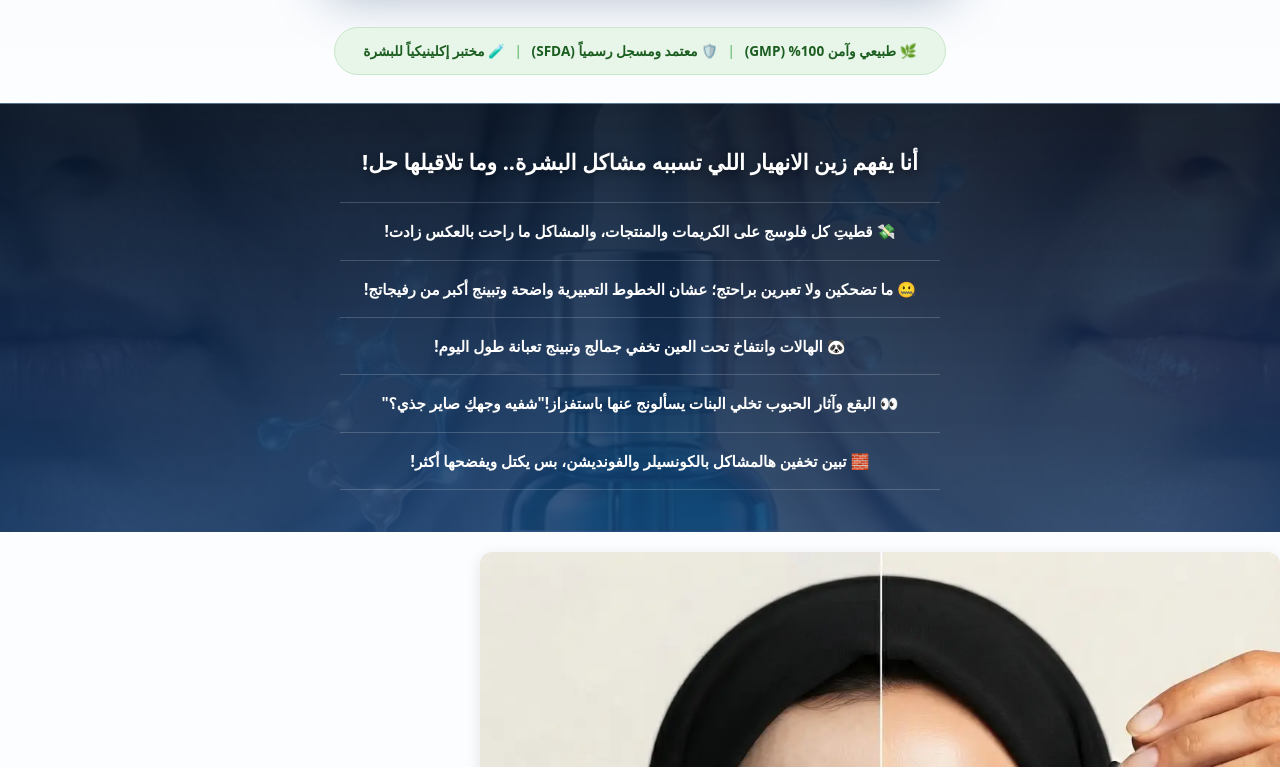
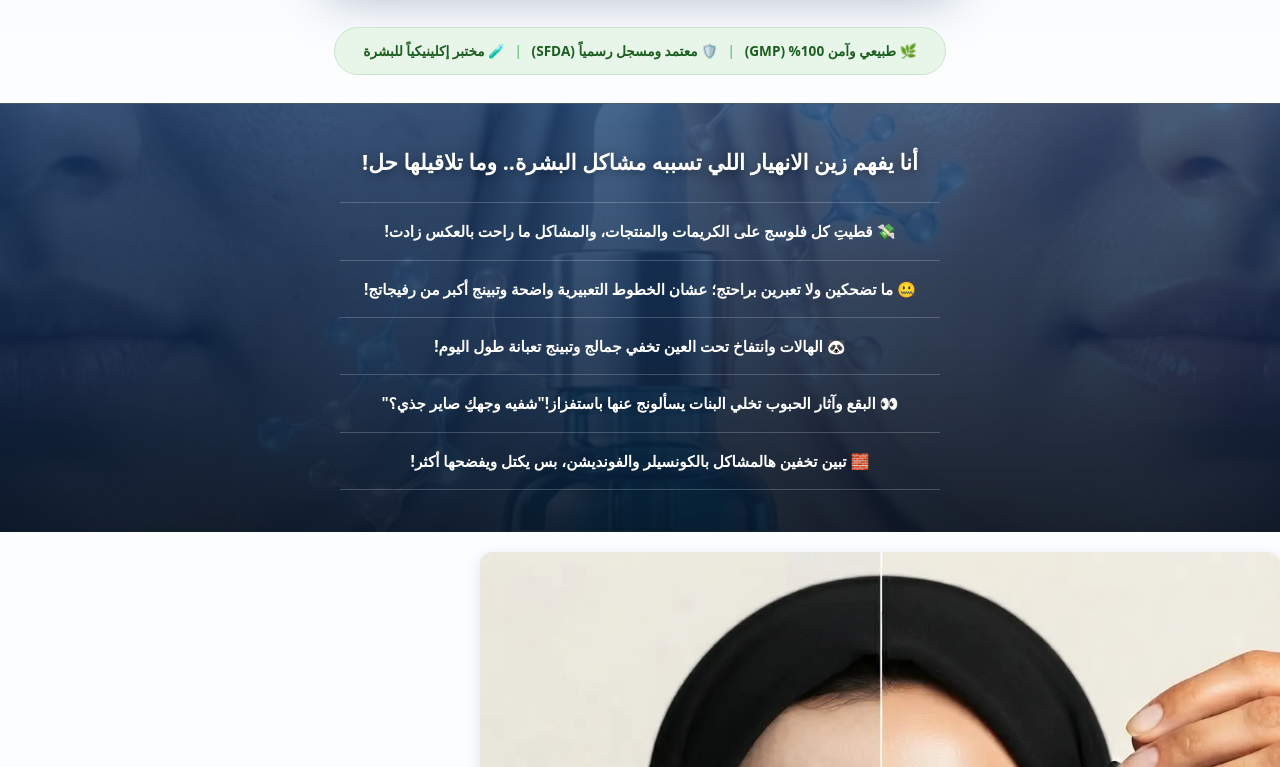
Before and after one commit to younesiss01/hoygi, a plain HTML site: page index.html in a window 1280 px wide. Shown: the part 1173-1940 px from the top of the page. Drawn offline with Linux system fonts and the light colour scheme.

Commit message:
Update index.html

```diff
--- a/index.html
+++ b/index.html
@@ -198,18 +198,18 @@
       font-weight: 800;
     }
 
-  /* ━━━ الستايل المطور لقسم نقاط الألم بالتدرج السيرومي ━━━ */
+/* ━━━ الستايل المعدل: أفتح في الأعلى وداكن في الأسفل ━━━ */
 .pain {
   position: relative;
-  /* تدرج شفاف ثلاثي يبدأ داكناً وينتهي بأزرق سيرومي أنيق فوق صورة الخلفية */
+  /* تدرج من الأزرق الكريستالي الفاتح في الأعلى إلى الكحلي الداكن الأنيق في الأسفل */
   background: linear-gradient(
         180deg,
-        rgba(7, 21, 39, 0.92) 0%,
-        rgba(13, 40, 76, 0.88) 50%,
-        rgba(21, 62, 112, 0.85) 100%
+        rgba(21, 62, 112, 0.78) 0%,
+        rgba(13, 40, 76, 0.85) 50%,
+        rgba(7, 21, 39, 0.92) 100%
       ),
       url('hero-before-after.webp') center/cover no-repeat;
-  background-color: #071527; /* لون احتياطي داكن */
+  background-color: #0d284c; /* لون احتياطي متوسط */
   padding: 42px 16px;
   color: #ffffff;
 }
@@ -229,10 +229,10 @@
   font-weight: 800;
   line-height: 1.5;
   margin-bottom: 24px;
-  text-shadow: 0 2px 10px rgba(0, 0, 0, 0.4);
+  text-shadow: 0 2px 10px rgba(0, 0, 0, 0.35);
 }
 
-/* القائمة الأنيقة المفصولة بخطوط فقط */
+/* القائمة المفصولة بخطوط شفافة أنيقة */
 .pain .list {
   list-style: none;
   padding: 0;
@@ -245,7 +245,7 @@
   padding: 16px 8px;
   background: transparent;
   border: none;
-  border-bottom: 1px solid rgba(255, 255, 255, 0.18);
+  border-bottom: 1px solid rgba(255, 255, 255, 0.2);
   border-radius: 0;
   box-shadow: none;
   font-weight: 700;
@@ -255,9 +255,9 @@
   text-align: center;
 }
 
-/* خط علوي لأول عنصر في القائمة */
+/* الخط العلوي لأول عنصر */
 .pain .list li:first-child {
-  border-top: 1px solid rgba(255, 255, 255, 0.18);
+  border-top: 1px solid rgba(255, 255, 255, 0.2);
 }
 
     .benefits {
```
